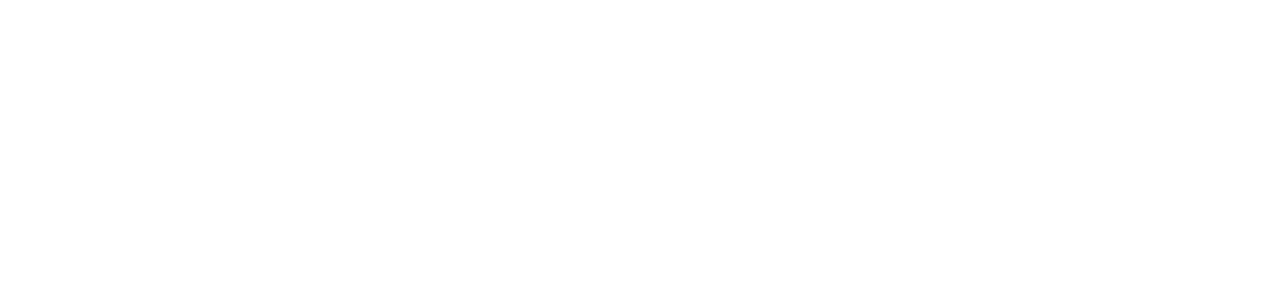
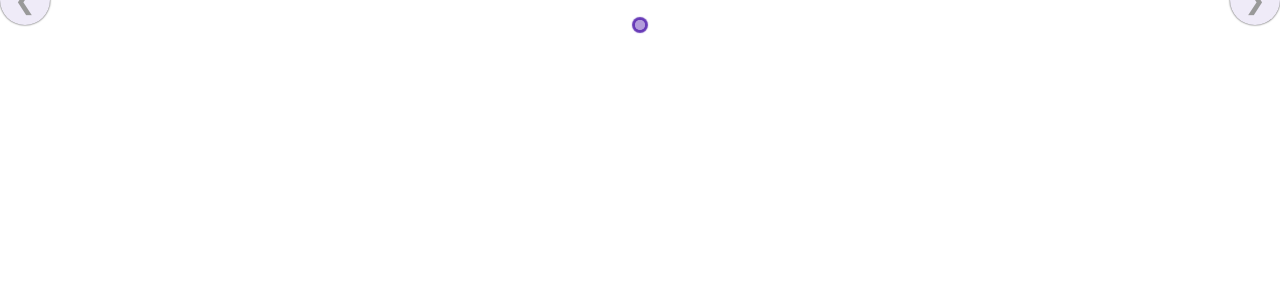
Before and after one commit to ShannaJSmith/carousel-component, a React (Create React App) app in the folder carousel-component/: page / in a window 1280 px wide. Shown: the top 300 px of the page. Built offline with nearby package versions, Linux system fonts and the light colour scheme.

Commit message:
npm i react-elastic-carousel and import in app

```diff
--- a/carousel-component/package.json
+++ b/carousel-component/package.json
@@ -8,6 +8,7 @@
     "@testing-library/user-event": "^13.5.0",
     "react": "^17.0.2",
     "react-dom": "^17.0.2",
+    "react-elastic-carousel": "^0.11.5",
     "react-scripts": "5.0.0",
     "web-vitals": "^2.1.4"
   },
--- a/carousel-component/src/App.js
+++ b/carousel-component/src/App.js
@@ -1,7 +1,12 @@
 import './App.css';
+import Carousel from 'react-elastic-carousel';
 
 function App() {
-  return <div className="App"></div>;
+  return (
+    <div className="App">
+      <Carousel></Carousel>
+    </div>
+  );
 }
 
 export default App;
```
Also changed, not shown: 1 other file (tests, documents, lock files or other folders).
